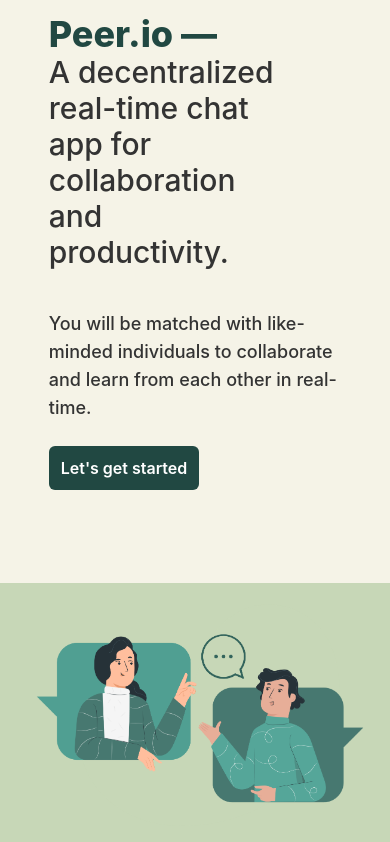
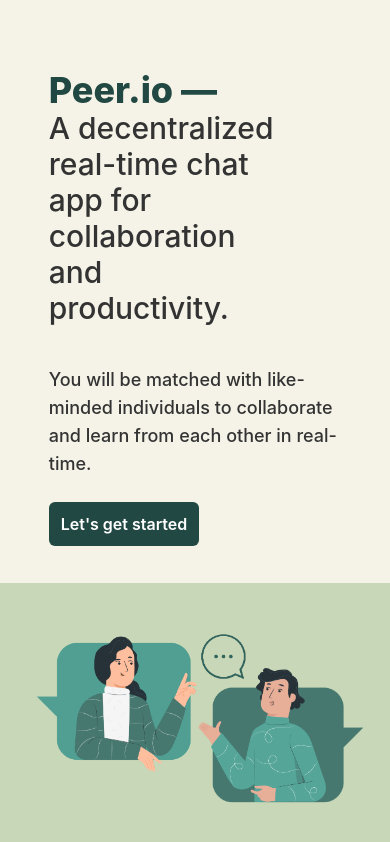
Before and after one commit to pjparties/peer-f, a React (Vite) app: page / in a window 390 px wide. Built offline with nearby package versions, Linux system fonts and the light colour scheme; no server answers.

Commit message:
feat: added responsive layout for home page. updated  .gitignore to exclude dev-dist directory and files, and update file extensions in index.tsx and index.ts from .jsx and .js to .jsx and .js respectively

```diff
--- a/dev-dist/sw.js
+++ b/dev-dist/sw.js
@@ -82,7 +82,7 @@
     "revision": "3ca0b8505b4bec776b69afdba2768812"
   }, {
     "url": "index.html",
-    "revision": "0.4et9jhk8qpo"
+    "revision": "0.agfkrm07ovo"
   }], {});
   workbox.cleanupOutdatedCaches();
   workbox.registerRoute(new workbox.NavigationRoute(workbox.createHandlerBoundToURL("index.html"), {
--- a/src/pages/Home/index.tsx
+++ b/src/pages/Home/index.tsx
@@ -8,7 +8,7 @@
     <main className="Hero-container flex lg:flex-row flex-col h-screen w-full font-Inter">
       {/* left container */}
       <div className="left-container h-full lg:w-1/2 bg-primary flex -mt-20 lg:mt-0 items-center justify-center">
-        <div className="text-container w-3/4 h-1/2 flex-col justify-center items-start lg:ml-24 flex">
+        <div className="text-container w-3/4 h-1/2 flex-col justify-center items-start lg:ml-24 mt-28 lg:mt-0 flex">
           <h1 className="text-secondary text-4xl font-extrabold">Peer.io —</h1>
           <p className="text-zinc text-3xl font-medium pr-16 pb-10">A decentralized real-time chat app for collaboration and productivity.</p>
           <p className="text-zinc text-lg font-medium leading-7 pb-6">You will be matched with like-minded individuals to collaborate and learn from each other in real-time.</p>
```
Also changed, not shown: 1 other file (tests, documents, lock files or other folders).
